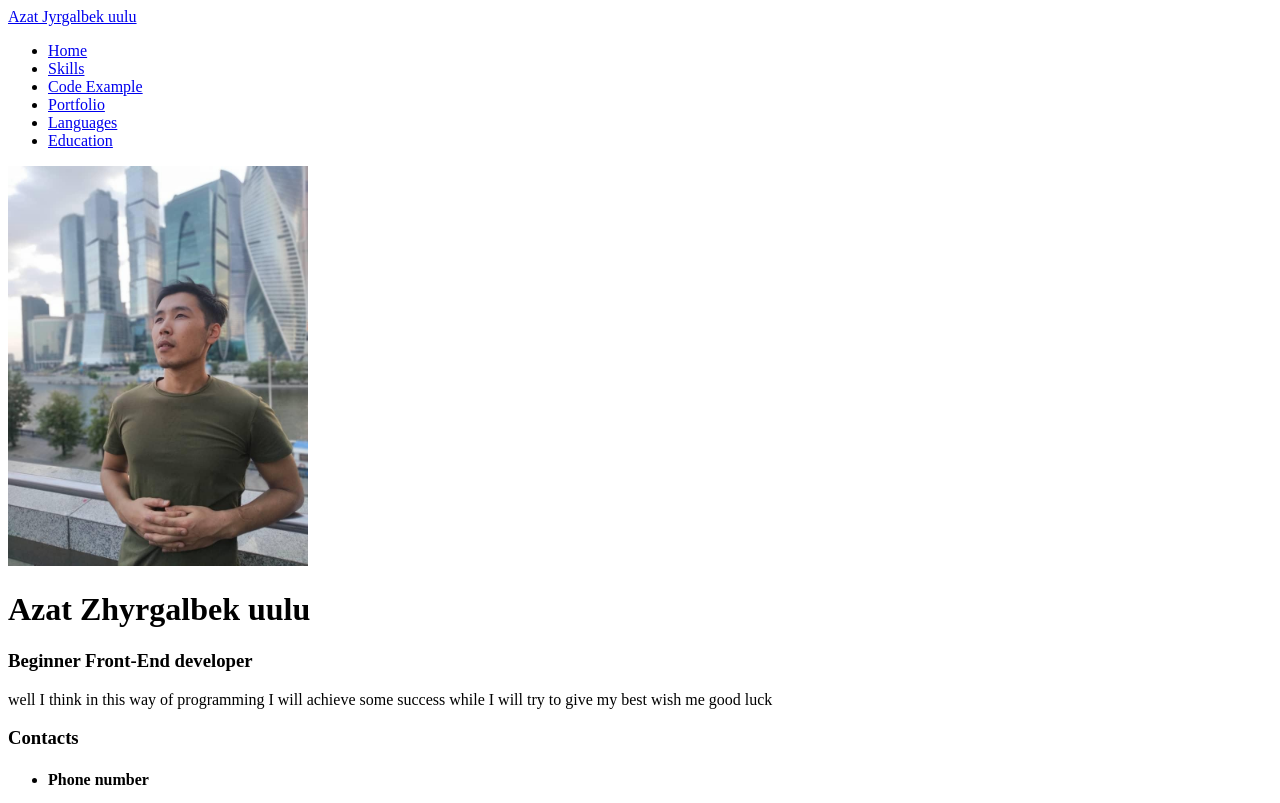
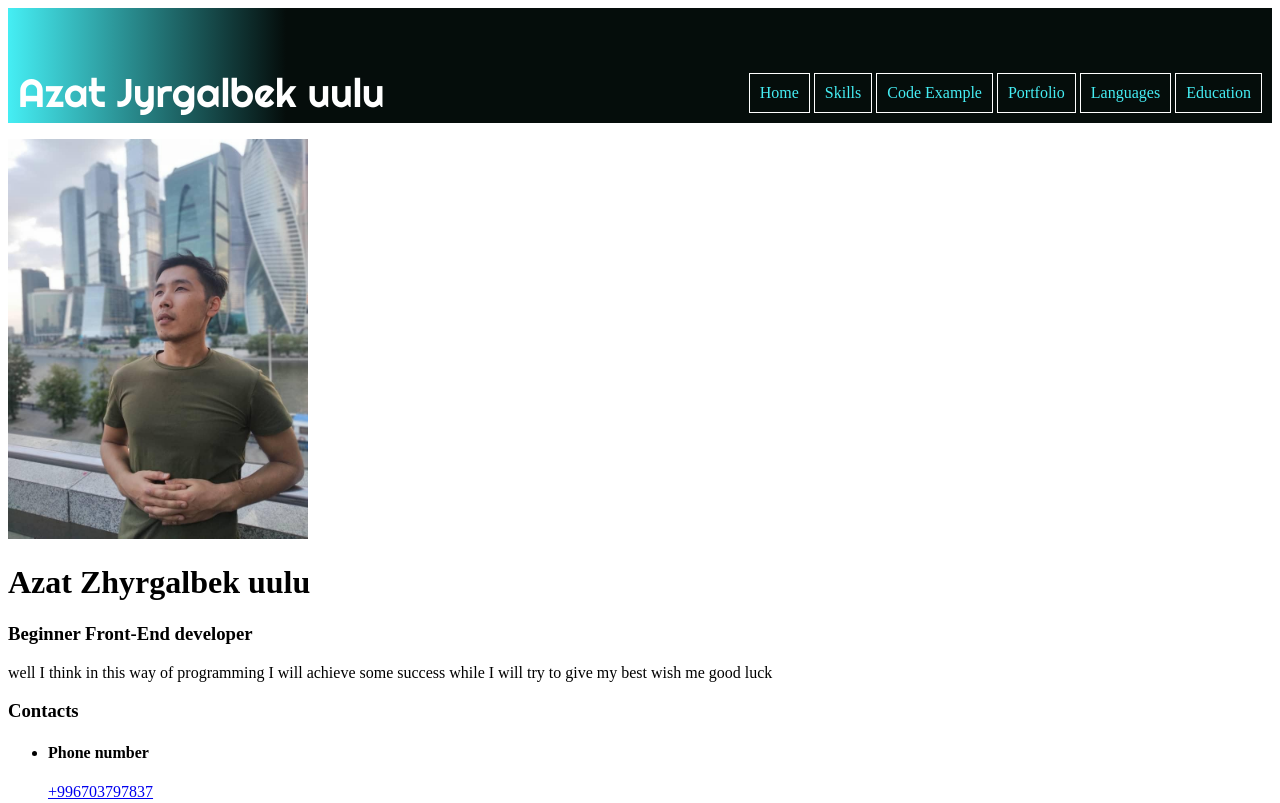
Before and after one commit to Azat-jyrgalbek-uulu/Azat-Jyrgalbek-uulu.github.io, a plain HTML site: page index.html in a window 1280 px wide. Shown: the top 803 px of the page. Drawn offline with Linux system fonts and the light colour scheme.

Commit message:
add style for nav

```diff
--- a/index.html
+++ b/index.html
@@ -6,12 +6,14 @@
     <meta name="viewport" content="width=device-width, initial-scale=1.0" />
     <title>my site</title>
     <link rel="icon" type="image/x-ico" href="/фото/favicon.ico" />
+    <link href="style.css" rel="stylesheet">
+    <link href="https://fonts.googleapis.com/css2?family=Righteous&display=swap" rel="stylesheet">
   </head>
   <body>
-    <header>
+    <header >
       <nav>
-        <a href="#">Azat Jyrgalbek uulu</a>
-        <ul>
+        <span class="hat"> <a class="hat2" href="#">Azat Jyrgalbek uulu</a> </span>
+        <ul class="nav">
           <li>
             <a href="#Home">Home</a>
           </li>
--- /dev/null
+++ b/style.css
@@ -0,0 +1,37 @@
+.nav {margin-left: 0px;
+    padding-left: 0px;
+    list-style: none;
+    }
+.nav li {
+    display: inline;
+}
+.nav a {
+    display: inline-block;
+    border: 1px solid #fff;
+    text-decoration: none;
+    color: rgb(69, 238, 244);
+    padding: 10px;
+    margin-bottom: 10px;
+}
+nav ul {
+    text-align:end;
+    padding-right: 10px;
+}
+.hat {
+    position: relative;
+    top: 60px;
+    padding: 10px;
+    font-size: 40px;
+    text-decoration: none;
+}
+nav {
+    background: linear-gradient(270deg, rgb(5, 13, 11) 78%, rgb(69, 238, 244));
+}
+span a {
+    text-decoration: none;
+    color: #fff;
+    font-family: Righteous, cursive;
+}
+nav a:hover{
+    border-bottom: 3px solid rgb(246, 247, 247)
+}
```
